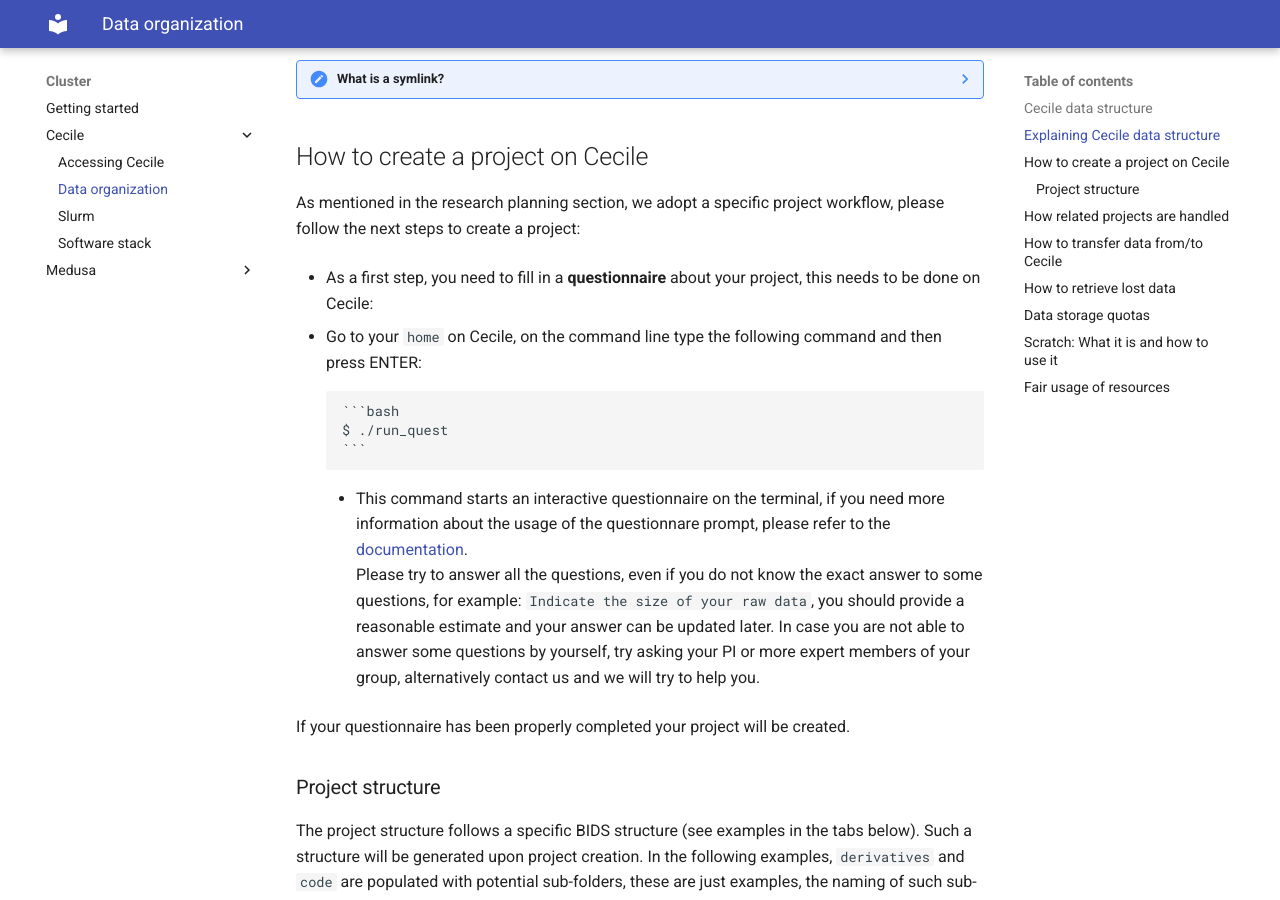
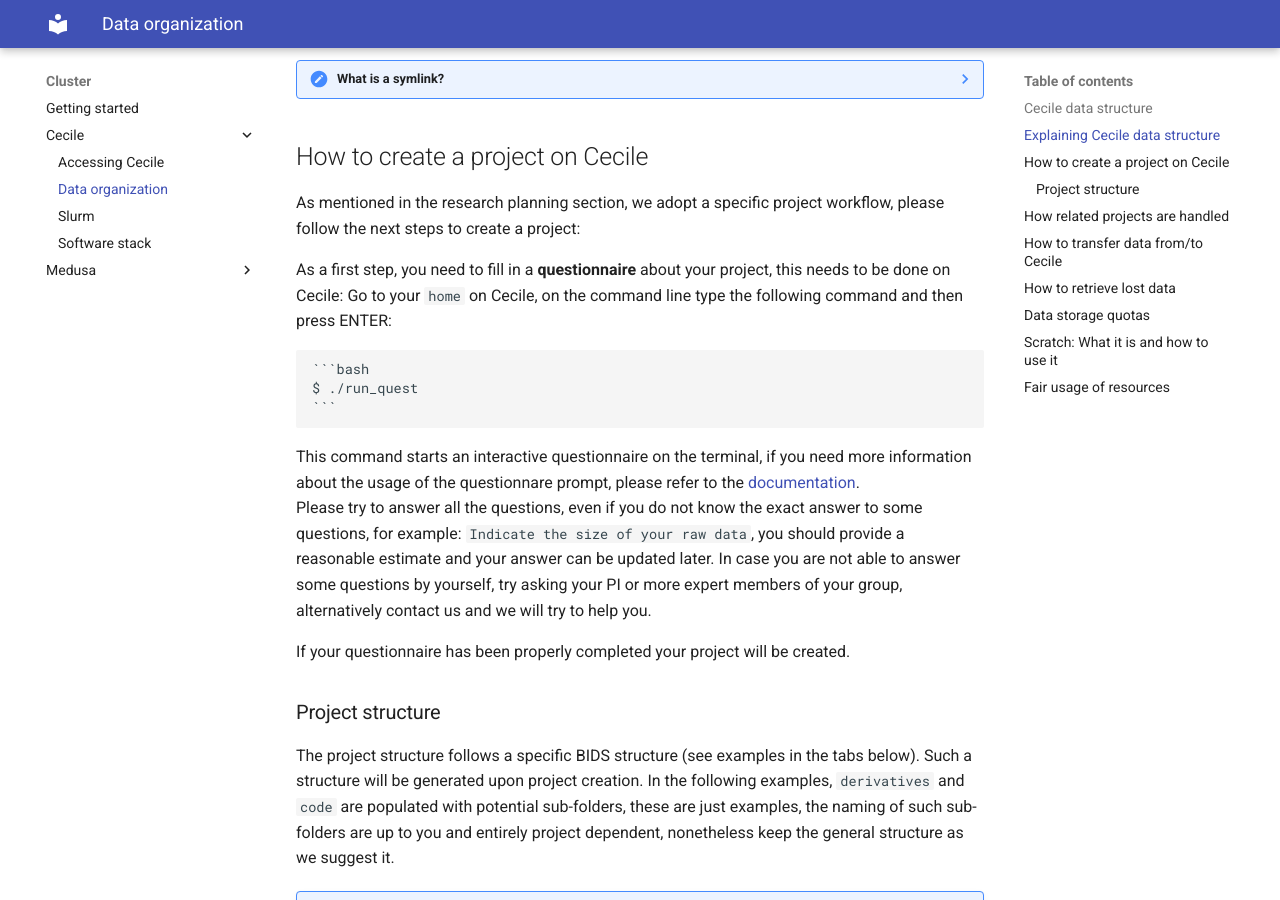
Before and after one commit to pvavra/temp-ipsy, an MkDocs documentation site: the page built from docs/cluster/cecile/data.md, in a window 1280 px wide and 900 px high, scrolled down 1469 px. Built offline with MkDocs 1.6.1 and Material for MkDocs 9.7.7, drawn with Linux system fonts in a browser that asks for light colours.

````diff
--- a/docs/cluster/cecile/data.md
+++ b/docs/cluster/cecile/data.md
@@ -99,15 +99,14 @@ The following schema represents how data are structured on Cecile. Please take a
 
 As mentioned in the research planning section, we adopt a specific project workflow, please follow the next steps to create a project:
 
-- As a first step, you need to fill in a **questionnaire** about your project, this needs to be done on Cecile:
+As a first step, you need to fill in a **questionnaire** about your project, this needs to be done on Cecile:
+Go to your `home` on Cecile, on the command line type the following command and then press ENTER:
 
-  - Go to your `home` on Cecile, on the command line type the following command and then press ENTER:
-
-        ```bash
-        $ ./run_quest
-        ```
-  - This command starts an interactive questionnaire on the terminal, if you need more information about the usage of the questionnare prompt, please refer to the [documentation](https://github.com/ipsy-md/Quest/blob/main/README.md).</b>
-  Please try to answer all the questions, even if you do not know the exact answer to some questions, for example: `Indicate the size of your raw data`, you should provide a reasonable estimate and your answer can be updated later. In case you are not able to answer some questions by yourself, try asking your PI or more expert members of your group, alternatively contact us and we will try to help you.
+    ```bash
+    $ ./run_quest
+    ```
+This command starts an interactive questionnaire on the terminal, if you need more information about the usage of the questionnare prompt, please refer to the [documentation](https://github.com/ipsy-md/Quest/blob/main/README.md).</b>
+Please try to answer all the questions, even if you do not know the exact answer to some questions, for example: `Indicate the size of your raw data`, you should provide a reasonable estimate and your answer can be updated later. In case you are not able to answer some questions by yourself, try asking your PI or more expert members of your group, alternatively contact us and we will try to help you.
 
 If your questionnaire has been properly completed your project will be created.
 
````
